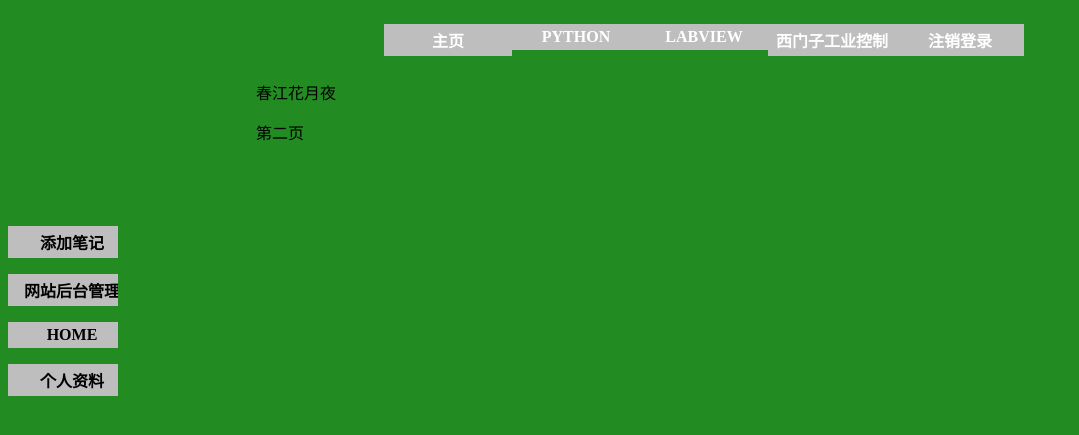
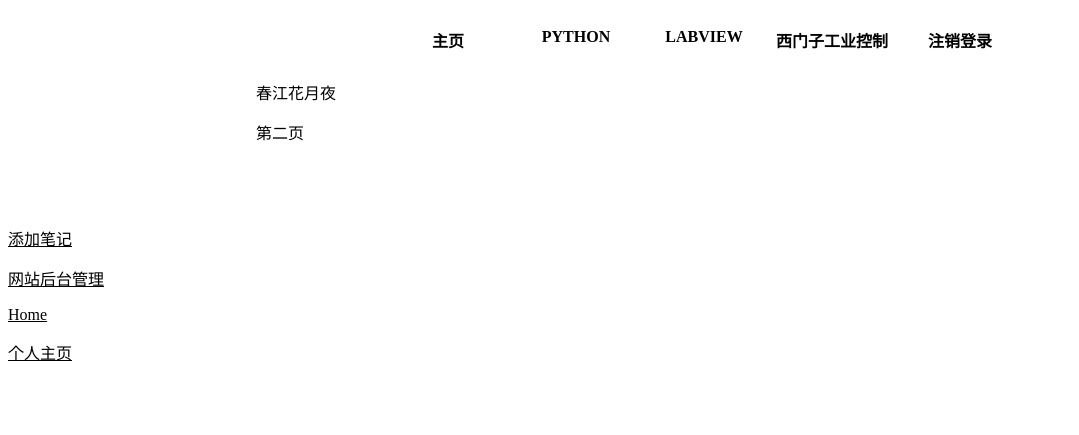
Before and after one commit to anshunliang/occ, a Flask app: template bluelog/templates/b.html in a window 1280 px wide. Shown: the top 435 px of the page, without its empty margins (0-1079 px from the left). Run offline with Flask 2, Linux system fonts and the light colour scheme; the template is opened without the code that fills it, so the values that code supplies are empty; a user stored in the database is signed in; some libraries are stand-ins or nearby versions.

Commit message:
优化前端

```diff
--- a/bluelog/__init__.py
+++ b/bluelog/__init__.py
@@ -72,7 +72,7 @@ def create_app(config_name=None):
 def register_shell_context(app):
     @app.context_processor
     def make_shell_context():
-        return dict(db=db, Admin=Admin,pp='kkkkkkkkkkkkk')
+        return dict(db=db, Admin=Admin,pp='春江花月夜')
 
 
 #关于登录必须的一个回调函数
--- a/bluelog/blueprints/admin.py
+++ b/bluelog/blueprints/admin.py
@@ -1,7 +1,6 @@
 # -*- coding: utf-8 -*-
 
-import os
-import re
+import os,re,platform
 from flask import render_template, flash, redirect, url_for, request, current_app, Blueprint, send_from_directory
 from flask_login import LoginManager,login_user,login_required, logout_user,current_user
 from bluelog.models import Admin
@@ -31,7 +30,7 @@ tp=list()   #初始化为一个列表
 def a(page):
 
     lg=LoginForm()
-    per_page=3
+    per_page=2
     pagination= Post.query.order_by(Post.timestamp.desc()).paginate(page,per_page=per_page)
     m=pagination.items
     if request.method=='POST':
--- a/bluelog/static/style.css
+++ b/bluelog/static/style.css
@@ -1,28 +1,34 @@
 body{
     margin-top:10px;
     padding-top: 200px;
-    background:forestgreen;
+    background:white;
 
 }
 
-ul{
+
+/* 下面4个id是导航栏设置 */
+#u1{
     list-style-type:none;
     margin:0;
     padding:0;
     overflow:hidden;}
 
-li{float:left;}
+#p1{float:left;}
 
-a:link,a:visited{
+#x1:link,a:visited{
     display:block;
     width:120px;
     font-weight:bold;
-    color:#FFFFFF;
-    background-color:#bebebe;
+    color:black;
+    background-color:white;
     text-align:center;
     padding:4px;
     text-decoration:none;
     text-transform:uppercase;}
 
-a:hover,a:active{
-    background-color:#cc0000;}
+#x1:hover,#x1:active{
+    background-color:#0025cc;}
+
+
+
+#i1 {color:green;}
--- a/bluelog/templates/base.html
+++ b/bluelog/templates/base.html
@@ -38,16 +38,16 @@
 <div style="position: fixed; top:3%; left:30%;min-width: 650px;margin-bottom: 0;" >
 
 
-        <ul>
-          <li><a href="/">主页</a></li>
-          <li><a href="{{url_for('admin.d')}}">python</a></li>
-          <li><a href="{{url_for('admin.e')}}">labview</a></li>
-          <li><a href="{{url_for('admin.f')}}">西门子工业控制</a></li>
+        <ul id="u1">
+          <li id="p1"><a id="x1" href="/">主页</a></li>
+          <li id="p1"><a id="x1" href="{{url_for('admin.d')}}">python</a></li>
+          <li id="p1"><a id="x1" href="{{url_for('admin.e')}}">labview</a></li>
+          <li id="p1"><a id="x1" href="{{url_for('admin.f')}}">西门子工业控制</a></li>
           {% if not current_user.is_authenticated %}  <!--验证是否已登录-->
-          <li><a href="#about" id='xs' onclick="xs();">登录</a></li>
+          <li id="p1"><a id="x1" href="#about" id='xs' onclick="xs();">登录</a></li>
           {% endif %}
           {% if current_user.is_authenticated %}  <!--验证是否已登录-->
-          <li><a href="{{url_for('admin.logout')}}"> 注销登录</a></li>
+          <li id="p1"><a id="x1" href="{{url_for('admin.logout')}}"> 注销登录</a></li>
           {% endif %}
         </ul>
 </div>
@@ -59,11 +59,11 @@
 {% if current_user.is_authenticated %}  <!--验证是否已登录-->
 <div style="width:110px;float:left;padding:0px">
 
-        <ul id="a">
+        <ul id="u1">
             <p><a id="b" href="{{url_for('admin.tj')}}" style="color:black;">添加笔记</a></p>
             <p><a id="b" href="{{url_for('gly.gly')}}" style="color:black;">网站后台管理</a></p>
             <p><a id="b" href="#home" style="color:black;">Home</a></p>
-            <p><a id="b" href="#home" style="color:black;">个人资料</a></p>
+            <p><a id="b" href="#home" style="color:black;">个人主页</a></p>
         </ul>
 
 
```
Also changed, not shown: bluelog/templates/a.html (+12 -9 lines), datadev.db, 6 other files.
